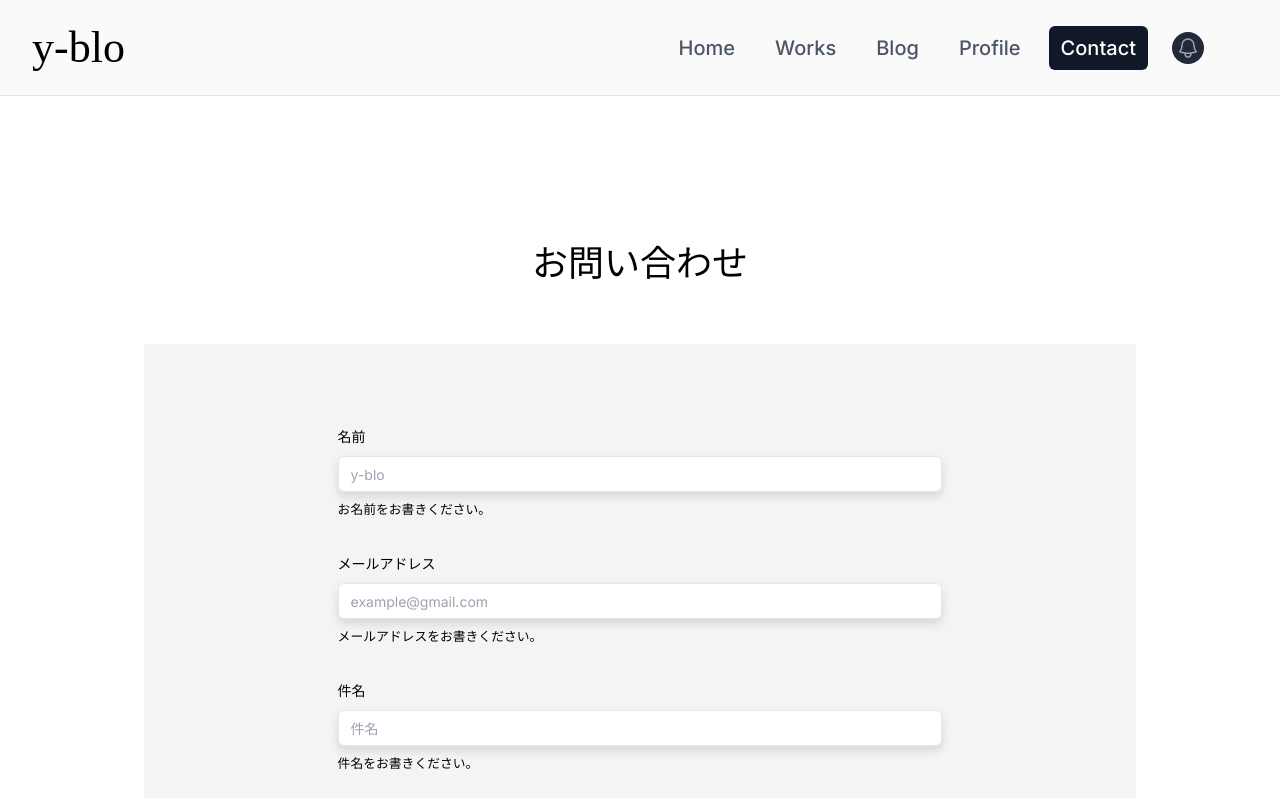
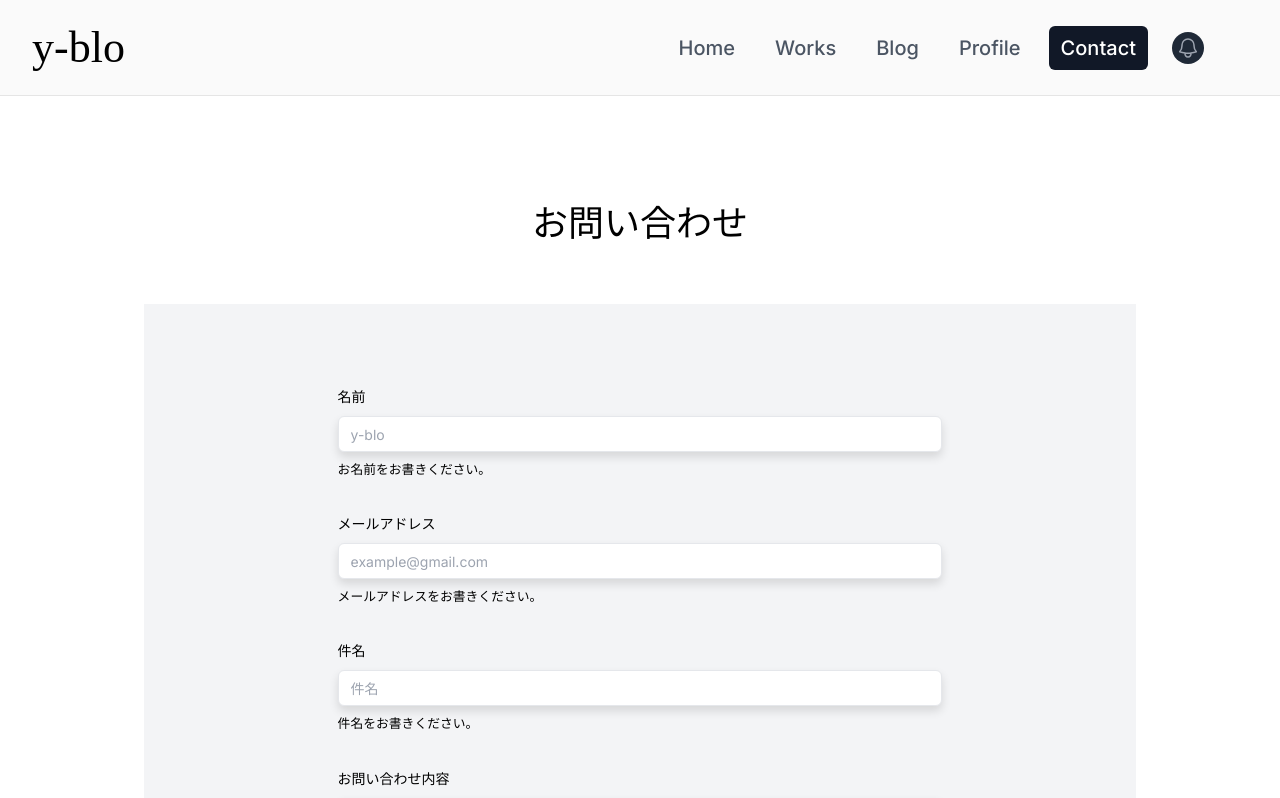
Before and after one commit to kounosukeshibata/y-blo, a Next.js app: page /contact in a window 1280 px wide. Shown: the top 798 px of the page. Built offline with nearby package versions, Linux system fonts and the light colour scheme.

Commit message:
固定ヘッダーにページのタイトルが隠れてしまうバグを修正

```diff
--- a/src/app/_components/container.tsx
+++ b/src/app/_components/container.tsx
@@ -3,7 +3,7 @@ type Props = {
 }
 
 const Container = ({ children }: Props) => {
-  return <div className="container mx-auto px-5">{children}</div>
+  return <div className="container mx-auto px-5 mt-28 md:mt-40">{children}</div>
 }
 
 export default Container
--- a/src/app/blog/posts/[id]/page.tsx
+++ b/src/app/blog/posts/[id]/page.tsx
@@ -1,3 +1,4 @@
+import Container from '@/app/_components/container'
 import { PostBody } from '@/app/_components/post-body'
 import { PostHeader } from '@/app/_components/post-header'
 import { getPostsData } from '@/lib/posts'
@@ -24,12 +25,14 @@ const Page = async (props: Params) => {
   const convertedContent = await markdownToHtml(post.content || '')
 
   return (
+    <Container>
       <div className="px-6">
         <article className="mb-32 znc">
           <PostHeader title={title} published_at={published_at} />
           <PostBody content={convertedContent} />
         </article>
       </div>
+    </Container>
   )
 }
 
--- a/src/app/contact/page.tsx
+++ b/src/app/contact/page.tsx
@@ -5,7 +5,7 @@ const Page = () => {
   return (
     <Container>
       <div className="flex grow flex-col items-center justify-center space-y-4">
-        <h1 className="mt-10 sm:mt-20 mb-5 sm:mb-10 p-1 text-4xl font-mono">
+        <h1 className="mt-10 mb-5 sm:mb-10 p-1 text-4xl font-mono">
           お問い合わせ
         </h1>
         <MailContact />
--- a/src/app/layout.tsx
+++ b/src/app/layout.tsx
@@ -72,10 +72,7 @@ export default function RootLayout({
         />
       </head>
       <body
-        className={cn(
-          inter.className,
-          'mt-28 md:mt-40 dark:bg-slate-900 dark:text-slate-400',
-        )}
+        className={cn(inter.className, 'dark:bg-slate-900 dark:text-slate-400')}
       >
         <NavbarProvider>
           <Header />
```
Also changed, not shown: src/app/_components/MailContact.tsx (+0 -77 lines). Lines whose indentation alone changed are shown as unchanged.
